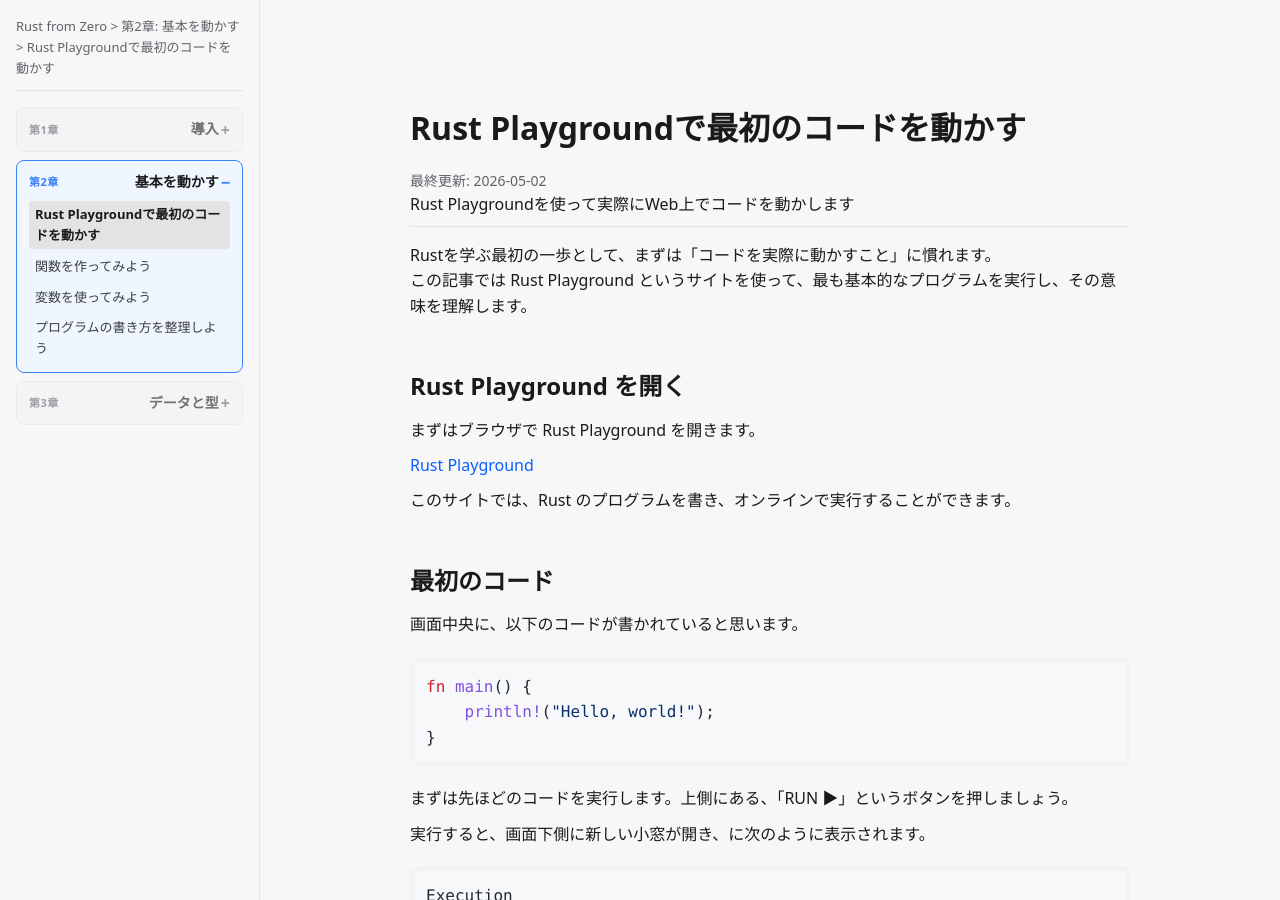
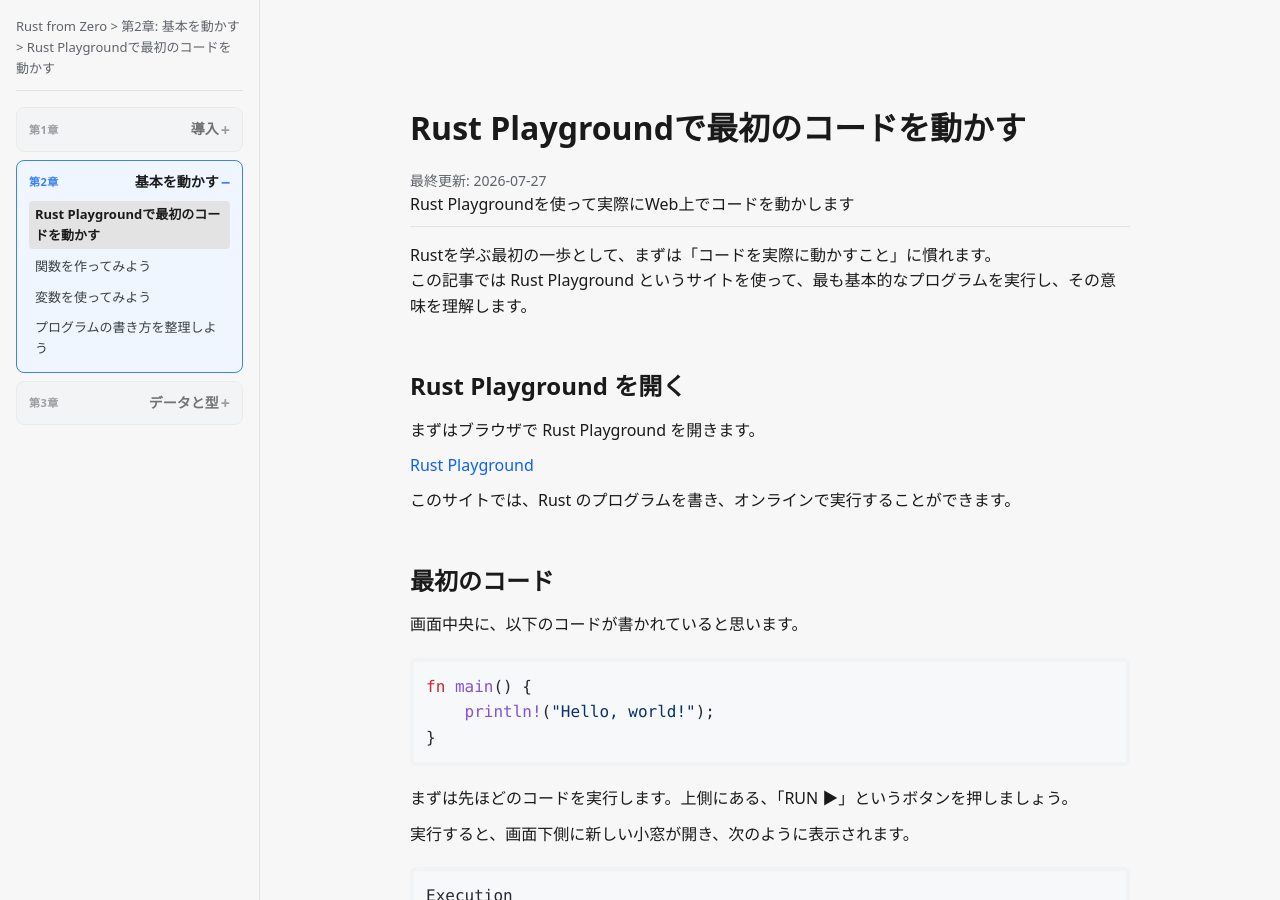
Before and after one commit to nh0102heiya-lab/programming-lessons, a Jekyll site: the page built from _rust-from-zero/basics/01-first-program.md, in a window 1280 px wide and 900 px high. Built offline with Jekyll 4.4.1, drawn with Linux system fonts in a browser that asks for light colours; comment, search, counter and statistics services are not loaded.

Commit message:
些細な修正

````diff
--- a/_rust-from-zero/basics/01-first-program.md
+++ b/_rust-from-zero/basics/01-first-program.md
@@ -4,7 +4,7 @@
 description: Rust Playgroundを使って実際にWeb上でコードを動かします
 order: 2
 section: basics
-updated: 2026-05-02
+updated: 2026-07-27
 ---
 
 Rustを学ぶ最初の一歩として、まずは「コードを実際に動かすこと」に慣れます。
@@ -34,7 +34,7 @@
 
 まずは先ほどのコードを実行します。上側にある、「RUN ▶」というボタンを押しましょう。
 
-実行すると、画面下側に新しい小窓が開き、に次のように表示されます。
+実行すると、画面下側に新しい小窓が開き、次のように表示されます。
 
 ```console
 Execution
````
Also changed, not shown: _rust-from-zero/basics/02-functions.md (+2 -2 lines).
